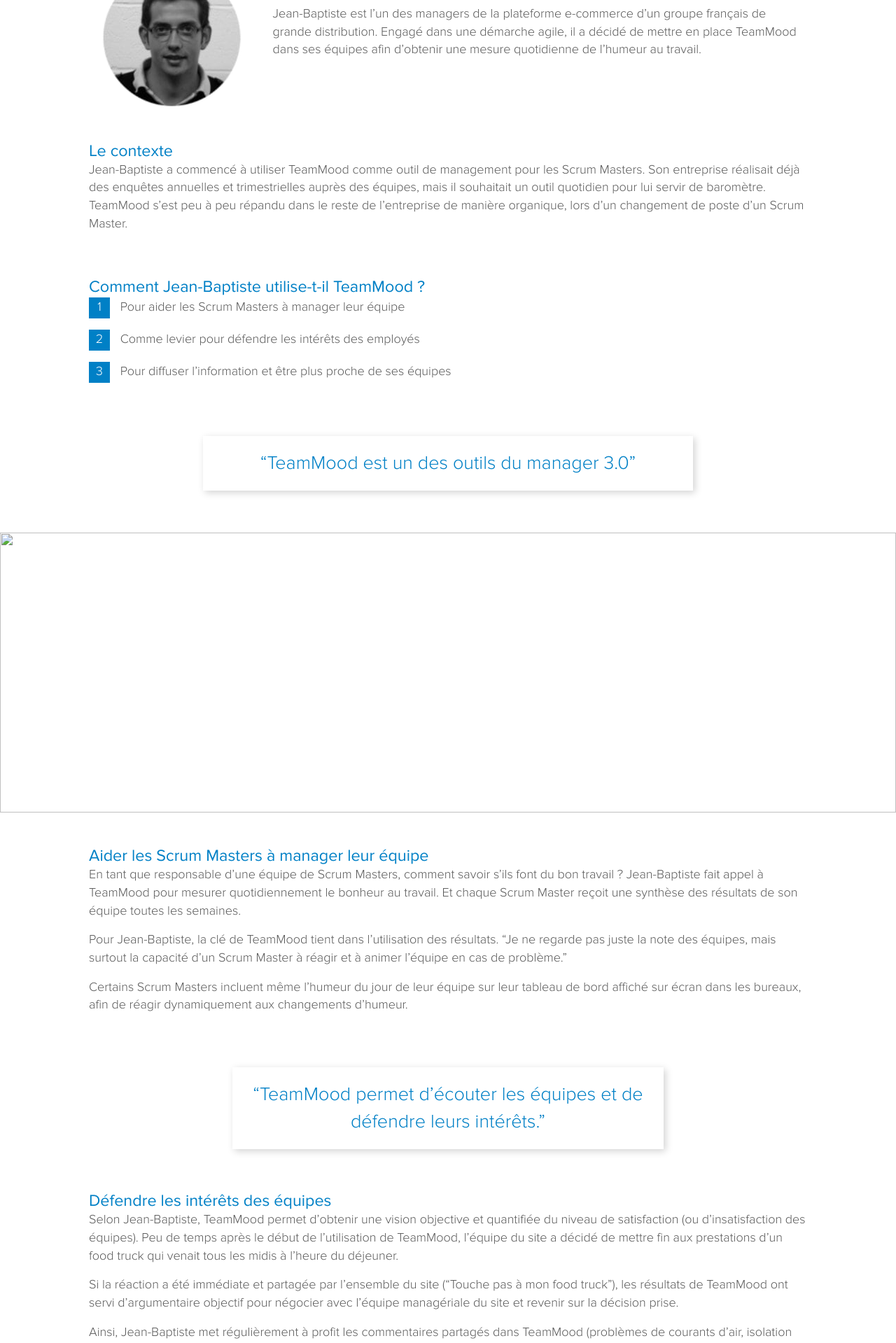
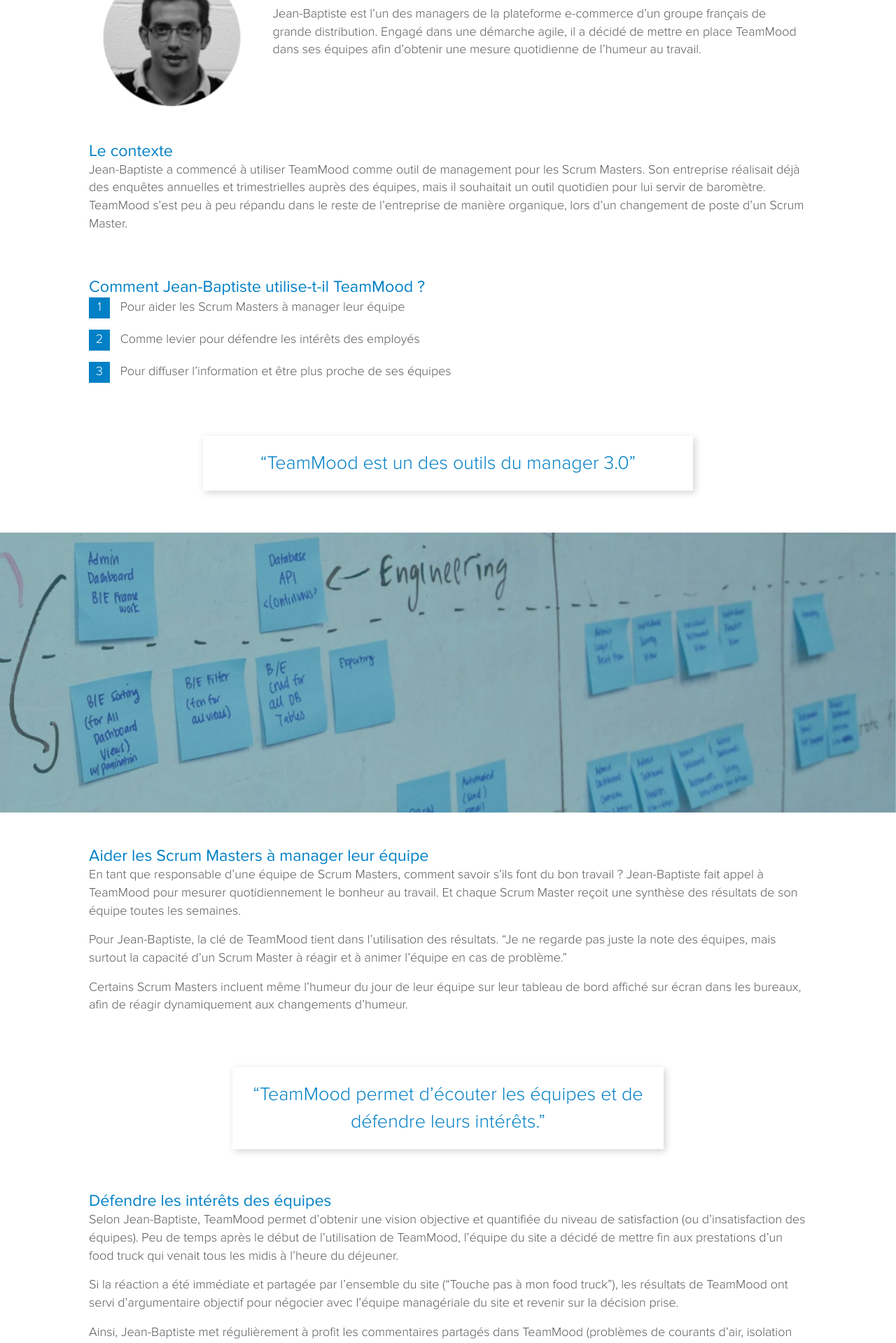
Before and after one commit to TeamMood/landing-page, a Jekyll site: the page built from fr/clients/Success-story-scrum-masters-fr.html, in a window 1280 px wide. Shown: the part 1034-2953 px from the top of the page at 70% size. Built offline with Jekyll 4.4.1, drawn with Linux system fonts in a browser that asks for light colours.

Commit message:
Fixing broken links

```diff
--- a/fr/clients/Success-story-scrum-masters-fr.html
+++ b/fr/clients/Success-story-scrum-masters-fr.html
@@ -48,7 +48,7 @@
 <p class="success-blocquote success-text-azur">“TeamMood est un des outils du manager 3.0”</p>
 
 <div class="success-headband">
-    <img src="/images/success/success-story-scrum-master/headband2.jpg">
+    <img src="/images/success/success-story-agile-team/headband2.jpg">
 </div>
 
 <div class="container">
```
